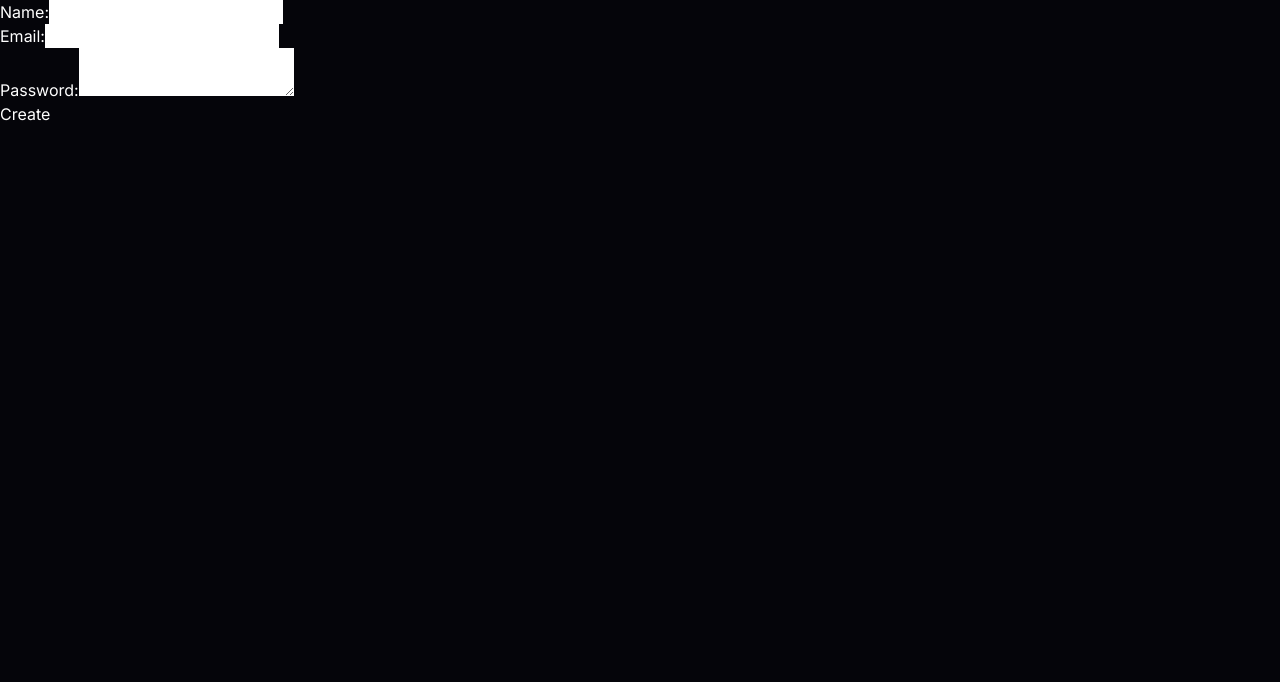
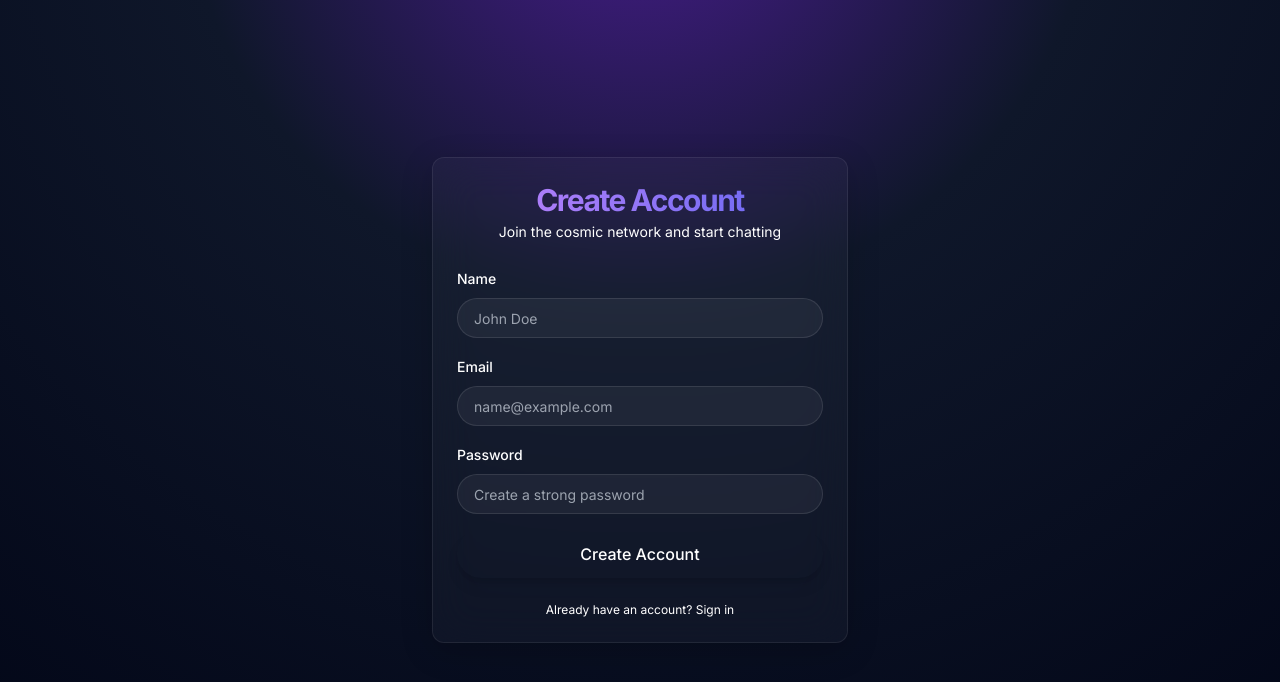
Before and after one commit to mahjabin-mim/frontend-realtime-chat, a Next.js app: page /createUser in a window 1280 px wide. Shown: the top 682 px of the page. Built offline with nearby package versions, Linux system fonts and the light colour scheme.

Commit message:
Redesign create user page with cosmic theme

```diff
--- a/src/app/(user)/createUser/page.tsx
+++ b/src/app/(user)/createUser/page.tsx
@@ -1,26 +1,32 @@
-"use client"
-import { useRouter } from 'next/router';
-import { useState, useEffect } from 'react';
+"use client";
+
+import { useState } from "react";
+import { useRouter } from "next/navigation";
+import { motion } from "framer-motion";
+import { Card, CardContent, CardHeader, CardTitle, CardDescription, CardFooter } from "@/components/ui/Card";
+import { Button } from "@/components/ui/Button";
+import { Input } from "@/components/ui/Input";
 
 const CreateUser = () => {
+  const router = useRouter();
   const [data, setData] = useState({
     name: "",
     email: "",
     password: ""
   });
+  const [isLoading, setIsLoading] = useState(false);
+  const [error, setError] = useState("");
 
-  const [name, setName] = useState("");
-  const [email, setEmail] = useState("");
-  const [password, setPassword] = useState("");
-  //const router = useRouter();
-
-  const handleChange = (e: any) => {
+  const handleChange = (e: React.ChangeEvent<HTMLInputElement | HTMLTextAreaElement>) => {
     setData({ ...data, [e.target.name]: e.target.value });
+    setError("");
   };
 
-  const handleSubmit = (e: any) => {
+  const handleSubmit = async (e: React.FormEvent<HTMLFormElement>) => {
     e.preventDefault();
-    const sendData = async () => {
+    setIsLoading(true);
+    setError("");
+
     try {
       const res = await fetch(
         `${process.env.NEXT_PUBLIC_API_URL}/user/create`,
@@ -32,53 +38,123 @@ const CreateUser = () => {
           body: JSON.stringify(data),
         }
       );
+
       const result = await res.text();
-        alert(result);
-        //router.push("/login");
-      } catch (error) {
-        alert("error");
+
+      if (!res.ok) {
+          throw new Error(result || "Failed to create user");
       }
-    };
-    sendData();
+
+      alert(result); // Keeping alert as per original behavior, might want to use toast later
+      router.push("/userLogin");
+    } catch (err: any) {
+      setError(err.message || "An error occurred");
+    } finally {
+      setIsLoading(false);
+    }
   };
 
   return (
-    <div>
-      <div>
-      <form onSubmit={handleSubmit}>
-        <label htmlFor="name">Name:</label>
-        <input
+    <div className="flex items-center justify-center min-h-screen bg-gradient-cosmic overflow-hidden relative">
+      {/* Background Animated Elements */}
+      <div className="absolute top-[-20%] right-[-10%] w-[50%] h-[50%] rounded-full bg-primary/20 blur-[120px]" />
+      <div className="absolute bottom-[-20%] left-[-10%] w-[50%] h-[50%] rounded-full bg-secondary/20 blur-[120px]" />
+
+      <motion.div
+        initial={{ opacity: 0, y: 20 }}
+        animate={{ opacity: 1, y: 0 }}
+        transition={{ duration: 0.5 }}
+        className="w-full max-w-md z-10 px-4"
+      >
+        <Card className="border-white/10 shadow-2xl shadow-primary/10">
+          <CardHeader className="space-y-1 text-center">
+            <CardTitle className="text-3xl font-bold tracking-tighter">
+              Create Account
+            </CardTitle>
+            <CardDescription>
+              Join the cosmic network and start chatting
+            </CardDescription>
+          </CardHeader>
+          <CardContent>
+            <form onSubmit={handleSubmit} className="space-y-4">
+              <div className="space-y-2">
+                <label
+                  htmlFor="name"
+                  className="text-sm font-medium leading-none peer-disabled:cursor-not-allowed peer-disabled:opacity-70 text-foreground/80"
+                >
+                  Name
+                </label>
+                <Input
                   type="text"
+                  id="name"
                   name="name"
+                  placeholder="John Doe"
                   value={data.name}
                   onChange={handleChange}
                   required
                 />
-        <br></br>
-        <label htmlFor="email">Email:</label>
-        <input
+              </div>
+              <div className="space-y-2">
+                <label
+                  htmlFor="email"
+                  className="text-sm font-medium leading-none peer-disabled:cursor-not-allowed peer-disabled:opacity-70 text-foreground/80"
+                >
+                  Email
+                </label>
+                <Input
                   type="email"
+                  id="email"
                   name="email"
+                  placeholder="name@example.com"
                   value={data.email}
                   onChange={handleChange}
                   required
                 />
-        <br></br>
-        <label htmlFor="password">Password:</label>
-        <textarea
+              </div>
+              <div className="space-y-2">
+                <label
+                  htmlFor="password"
+                  className="text-sm font-medium leading-none peer-disabled:cursor-not-allowed peer-disabled:opacity-70 text-foreground/80"
+                >
+                  Password
+                </label>
+                <Input
+                  type="password"
+                  id="password"
                   name="password"
+                  placeholder="Create a strong password"
                   value={data.password}
                   onChange={handleChange}
                   required
-        ></textarea>
-        <br></br>
-        <button
+                />
+              </div>
+
+              {error && (
+                <div className="text-red-400 text-sm text-center bg-red-900/20 p-2 rounded border border-red-500/20">
+                  {error}
+                </div>
+              )}
+
+              <Button
                 type="submit"
+                className="w-full"
+                size="lg"
+                isLoading={isLoading}
               >
-            Create
-          </button>
+                Create Account
+              </Button>
             </form>
-      </div>
+          </CardContent>
+          <CardFooter className="flex justify-center">
+            <p className="text-xs text-muted-foreground text-center text-foreground/40">
+              Already have an account?{" "}
+              <a href="/userLogin" className="text-primary hover:underline hover:text-primary/80 transition-colors">
+                Sign in
+              </a>
+            </p>
+          </CardFooter>
+        </Card>
+      </motion.div>
     </div>
   );
 };
```
Lines whose indentation alone changed are shown as unchanged.
